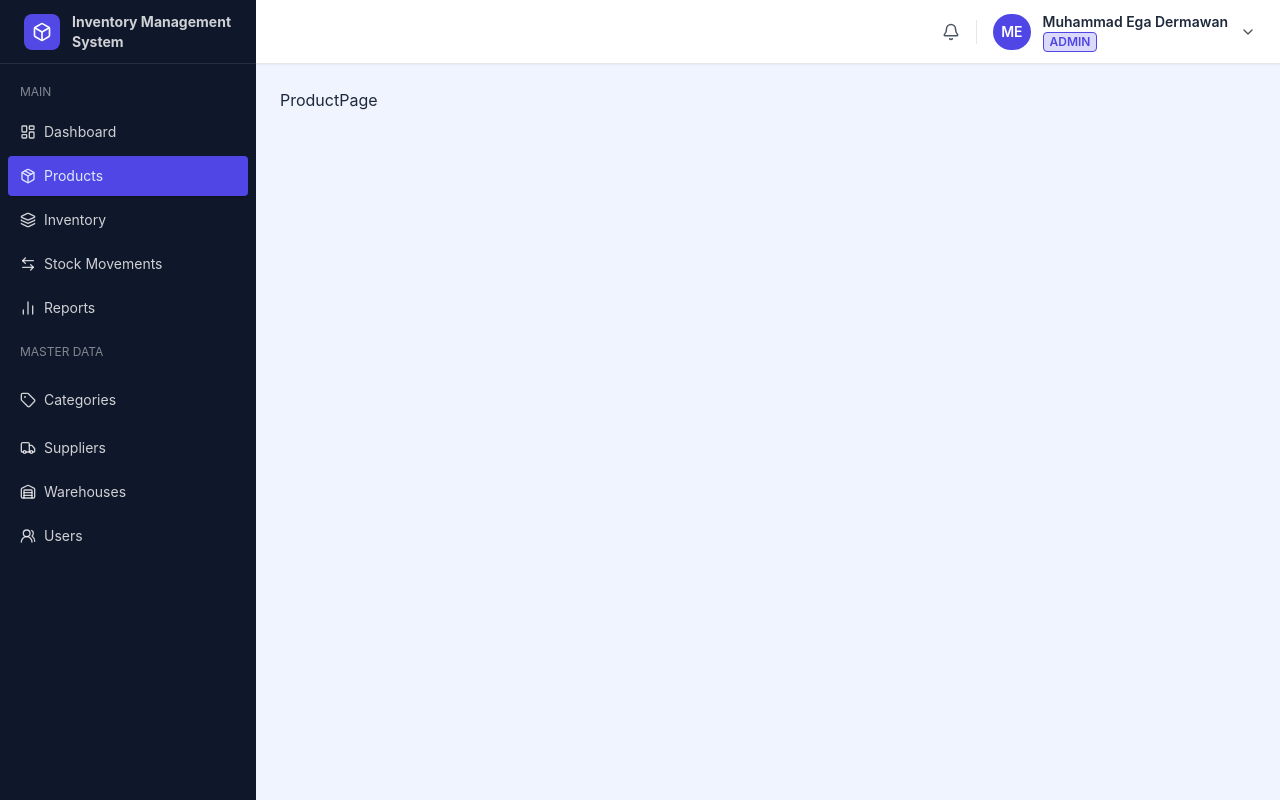
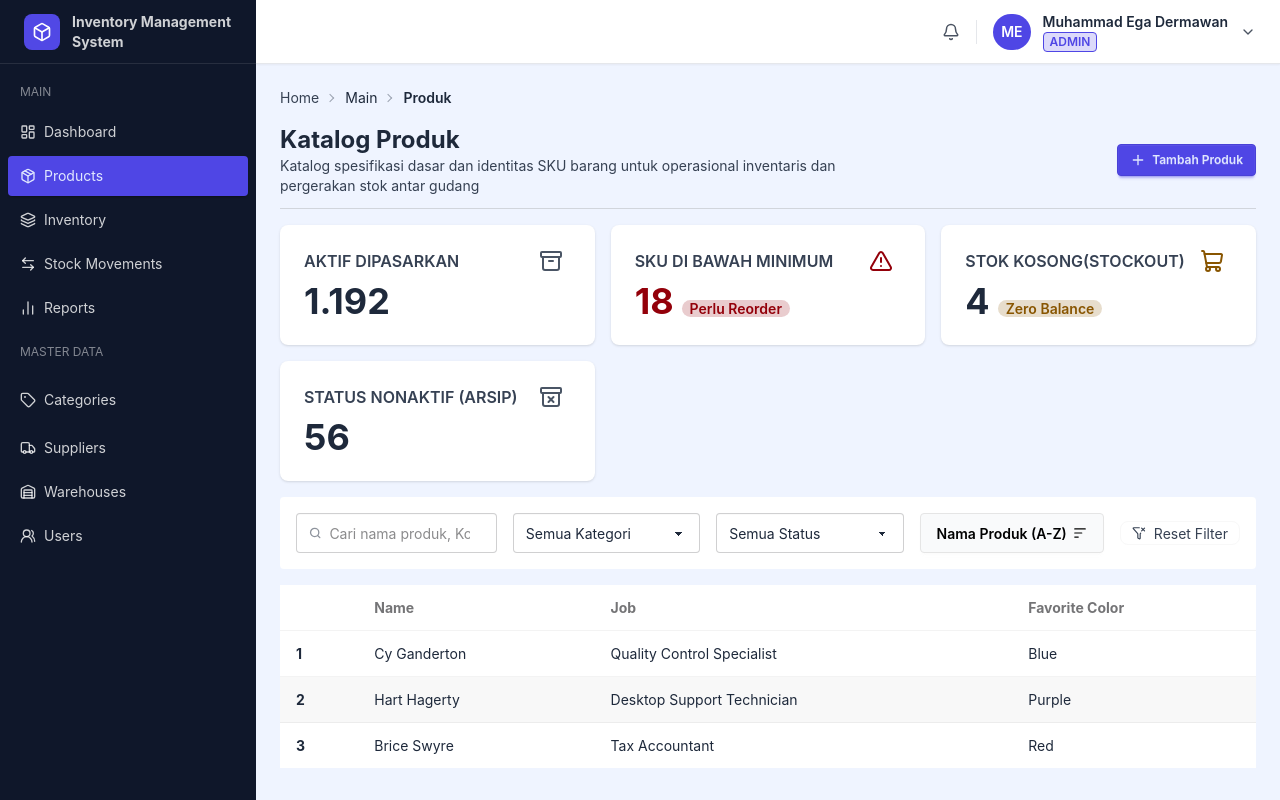
Before and after one commit to muhammadega21/inventory-management-system, a React (Vite) app in the folder client/: page /products in a window 1280 px wide. Built offline with nearby package versions, Linux system fonts and the light colour scheme.

Commit message:
feat: enhance dashboard and product pages with new PageHeader component and breadcrumbs

```diff
--- a/client/src/components/dashboard/Card.tsx
+++ b/client/src/components/dashboard/Card.tsx
@@ -3,10 +3,11 @@ import type { LucideIcon } from "lucide-react";
 
 interface CardProps {
   title: string;
-  description: string;
+  description?: string;
   value: string | number;
   valueColor?: string;
-  valueUnit: string;
+  sideText?: string;
+  sideTextClass?: string;
   icon: LucideIcon;
   iconColor?: string;
   children?: ReactNode;
@@ -21,7 +22,8 @@ const Card = ({
   description,
   value,
   valueColor,
-  valueUnit,
+  sideText,
+  sideTextClass,
   icon: Icon,
   iconColor,
   children,
@@ -42,8 +44,10 @@ const Card = ({
         <div>
           <p className={`text-4xl font-bold ${valueColor ?? ""}`}>
             {typeof value === "number" ? value.toLocaleString("id-ID") : value}
-            <span className="text-sm ms-2 text-gray-600 font-semibold">
-              {valueUnit}
+            <span
+              className={`text-sm ms-2 text-gray-600 font-semibold ${sideTextClass ?? ""}`}
+            >
+              {sideText}
             </span>
           </p>
           <span className="mt-2 text-gray-700">{description}</span>
--- /dev/null
+++ b/client/src/components/dashboard/PageHeader.tsx
@@ -0,0 +1,62 @@
+import type { ReactNode } from "react";
+import { Link } from "react-router";
+
+interface BreadcrumbItem {
+  label: string;
+  href?: string;
+}
+
+interface PageHeaderProps {
+  breadcrumbs: BreadcrumbItem[];
+  title: string;
+  description?: string;
+  children?: ReactNode;
+}
+
+const PageHeader = ({
+  breadcrumbs,
+  title,
+  description,
+  children,
+}: PageHeaderProps) => {
+  return (
+    <div className="border-b border-gray-300 pb-3">
+      <div className="breadcrumbs text-sm mb-2">
+        <ul>
+          {breadcrumbs.map((item, index) => {
+            const isLast = index === breadcrumbs.length - 1;
+
+            return (
+              <li key={`${item.label}-${index}`}>
+                {item.href && !isLast ? (
+                  <Link to={item.href} className="text-gray-700">
+                    {item.label}
+                  </Link>
+                ) : (
+                  <span
+                    className={
+                      isLast ? "font-semibold pointer-events-none" : ""
+                    }
+                  >
+                    {item.label}
+                  </span>
+                )}
+              </li>
+            );
+          })}
+        </ul>
+      </div>
+      <div className="flex gap-3 justify-between items-center">
+        <div className="w-[65%]">
+          <h1 className="text-2xl font-bold">{title}</h1>
+          <p className="text-sm text-gray-700">{description}</p>
+        </div>
+        <div className="w-[35%] flex justify-end items-center gap-3">
+          {children}
+        </div>
+      </div>
+    </div>
+  );
+};
+
+export default PageHeader;
--- a/client/src/index.css
+++ b/client/src/index.css
@@ -13,25 +13,3 @@
 body {
   @apply bg-[#eff4ff] text-[#1E293B];
 }
-
-@layer components {
-  .page-hero {
-    @apply flex gap-3 justify-between items-center border-b border-gray-300 pb-3;
-
-    .title {
-      @apply w-[70%];
-    }
-
-    .action {
-      @apply w-[30%] justify-end;
-    }
-
-    h1 {
-      @apply text-2xl font-bold;
-    }
-
-    p {
-      @apply text-sm text-gray-700;
-    }
-  }
-}
--- a/client/src/layouts/DashboardLayout.tsx
+++ b/client/src/layouts/DashboardLayout.tsx
@@ -11,7 +11,7 @@ const DashboardLayout = () => {
         {/* Navbar */}
         <Navbar />
         {/* Page content here */}
-        <div className="p-6">
+        <div className="py-4 px-6">
           <Outlet />
         </div>
       </div>
--- a/client/src/pages/main/ProductPage.tsx
+++ b/client/src/pages/main/ProductPage.tsx
@@ -1,7 +1,153 @@
-import React from "react";
+import {
+  Archive,
+  ArchiveX,
+  FunnelX,
+  ListSortDescending,
+  Plus,
+  ShoppingCart,
+  TriangleAlert,
+} from "lucide-react";
+import PageHeader from "../../components/dashboard/PageHeader";
+import { breadcrumbs } from "../../utils/breadcrumbs";
+import Card from "../../components/dashboard/Card";
 
 const ProductPage = () => {
-  return <div>ProductPage</div>;
+  return (
+    <div>
+      {/* Page Hero */}
+      <PageHeader
+        title="Katalog Produk"
+        description="Katalog spesifikasi dasar dan identitas SKU barang untuk operasional inventaris dan pergerakan stok antar gudang"
+        breadcrumbs={breadcrumbs.products}
+      >
+        <button className="btn btn-primary btn-sm">
+          <Plus size={16} /> Tambah Produk
+        </button>
+      </PageHeader>
+
+      {/* Cards */}
+      <div className="mt-4 grid grid-cols-3 gap-4">
+        <Card
+          title="Aktif Dipasarkan"
+          value={1192}
+          icon={Archive}
+          iconColor="text-gray-600"
+        />
+        <Card
+          title="SKU Di Bawah Minimum"
+          value={18}
+          valueColor="text-error"
+          sideText="Perlu Reorder"
+          sideTextClass="text-error! bg-error/20 rounded-full px-2 "
+          icon={TriangleAlert}
+          iconColor="text-error"
+        />
+        <Card
+          title="Stok Kosong(Stockout)"
+          value={4}
+          icon={ShoppingCart}
+          iconColor="text-warning"
+          sideText="Zero Balance"
+          sideTextClass="text-warning! bg-warning/20 rounded-full px-2 "
+        />
+        <Card
+          title="Status Nonaktif (Arsip)"
+          value={56}
+          icon={ArchiveX}
+          iconColor="text-gray-600"
+        />
+      </div>
+
+      {/* Filters */}
+      <div className="mt-4 p-4 bg-white flex items-center gap-4 rounded">
+        <div className="w-96">
+          <label className="input">
+            <svg
+              className="h-[1em] opacity-50"
+              xmlns="http://www.w3.org/2000/svg"
+              viewBox="0 0 24 24"
+            >
+              <g
+                strokeLinejoin="round"
+                strokeLinecap="round"
+                strokeWidth="2.5"
+                fill="none"
+                stroke="currentColor"
+              >
+                <circle cx="11" cy="11" r="8"></circle>
+                <path d="m21 21-4.3-4.3"></path>
+              </g>
+            </svg>
+            <input
+              type="search"
+              required
+              placeholder="Cari nama produk, Kode SKU"
+              className="w-full"
+            />
+          </label>
+        </div>
+        <select defaultValue="Semua Kategori" className="select">
+          <option>Semua Kategori</option>
+          <option>Kategori 1</option>
+          <option>Kategori 2</option>
+          <option>Kategori 3</option>
+        </select>
+        <select defaultValue="Semua Status" className="select">
+          <option>Semua Status</option>
+          <option>Status 1</option>
+          <option>Status 2</option>
+          <option>Status 3</option>
+        </select>
+        <button className="btn bg-gray-50 text-black border-[#e5e5e5]">
+          Nama Produk (A-Z) <ListSortDescending size={14} />
+        </button>
+        <span className="badge text-gray-700 cursor-pointer">
+          <FunnelX size={14} /> Reset Filter
+        </span>
+      </div>
+
+      {/* Table */}
+
+      <div className="mt-4 bg-white">
+        <div className="overflow-x-auto">
+          <table className="table table-zebra">
+            {/* head */}
+            <thead>
+              <tr>
+                <th></th>
+                <th>Name</th>
+                <th>Job</th>
+                <th>Favorite Color</th>
+              </tr>
+            </thead>
+            <tbody>
+              {/* row 1 */}
+              <tr>
+                <th>1</th>
+                <td>Cy Ganderton</td>
+                <td>Quality Control Specialist</td>
+                <td>Blue</td>
+              </tr>
+              {/* row 2 */}
+              <tr>
+                <th>2</th>
+                <td>Hart Hagerty</td>
+                <td>Desktop Support Technician</td>
+                <td>Purple</td>
+              </tr>
+              {/* row 3 */}
+              <tr>
+                <th>3</th>
+                <td>Brice Swyre</td>
+                <td>Tax Accountant</td>
+                <td>Red</td>
+              </tr>
+            </tbody>
+          </table>
+        </div>
+      </div>
+    </div>
+  );
 };
 
 export default ProductPage;
--- /dev/null
+++ b/client/src/utils/breadcrumbs.ts
@@ -0,0 +1,51 @@
+export const breadcrumbs = {
+  dashboard: [{ label: "Home", href: "/" }, { label: "Dashboard" }],
+
+  inventory: [
+    { label: "Home", href: "/" },
+    { label: "Main" },
+    { label: "Inventaris", href: "/inventory" },
+  ],
+
+  products: [
+    { label: "Home", href: "/" },
+    { label: "Main" },
+    { label: "Produk", href: "/products" },
+  ],
+
+  stockMovement: [
+    { label: "Home", href: "/" },
+    { label: "Main" },
+    { label: "Transaksi Stok", href: "/stock-movement" },
+  ],
+
+  categories: [
+    { label: "Home", href: "/" },
+    { label: "Master" },
+    { label: "Kategori", href: "/categories" },
+  ],
+
+  suppliers: [
+    { label: "Home", href: "/" },
+    { label: "Master" },
+    { label: "Supplier", href: "/suppliers" },
+  ],
+
+  warehouses: [
+    { label: "Home", href: "/" },
+    { label: "Master" },
+    { label: "Gudang", href: "/warehouses" },
+  ],
+
+  users: [
+    { label: "Home", href: "/" },
+    { label: "Master" },
+    { label: "Pengguna", href: "/users" },
+  ],
+
+  reports: [
+    { label: "Home", href: "/" },
+    { label: "Main" },
+    { label: "Laporan", href: "/reports" },
+  ],
+};
```
Also changed, not shown: client/src/pages/main/DashboardPage.tsx (+22 -26 lines).
